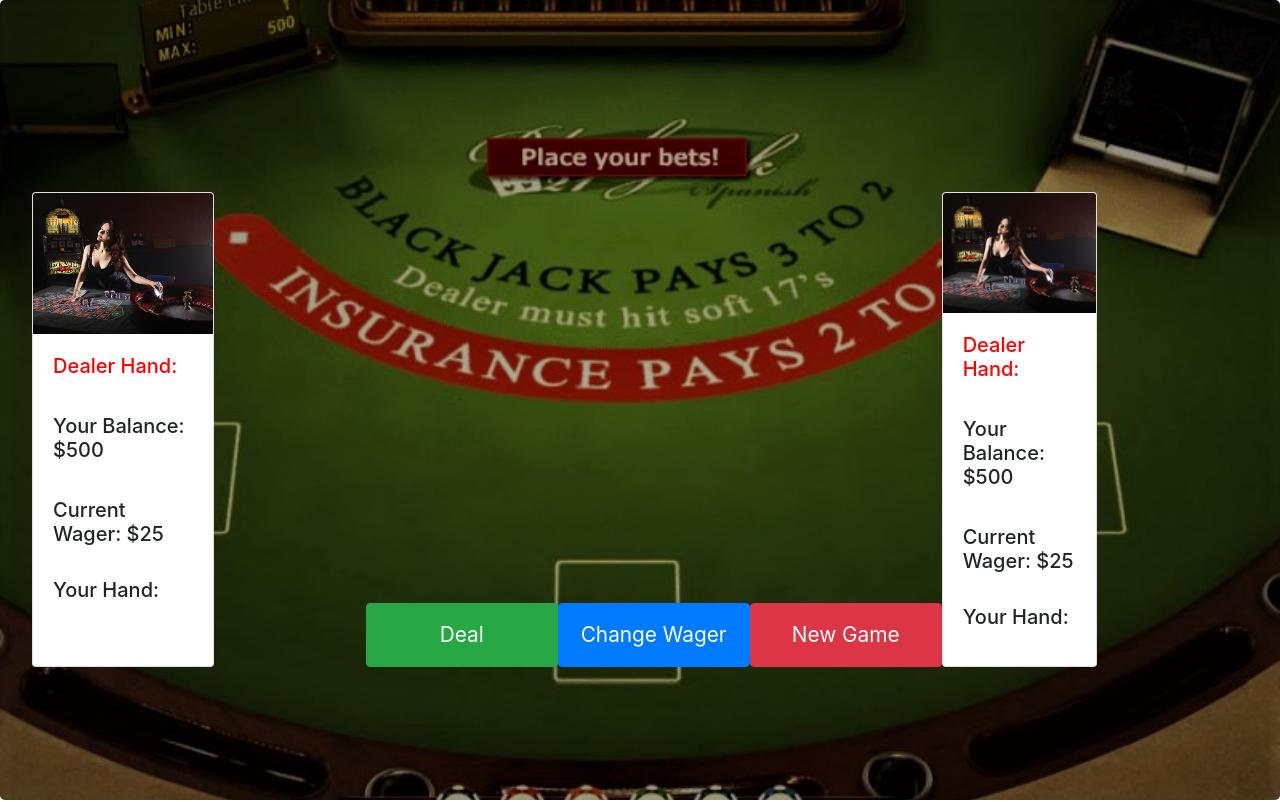
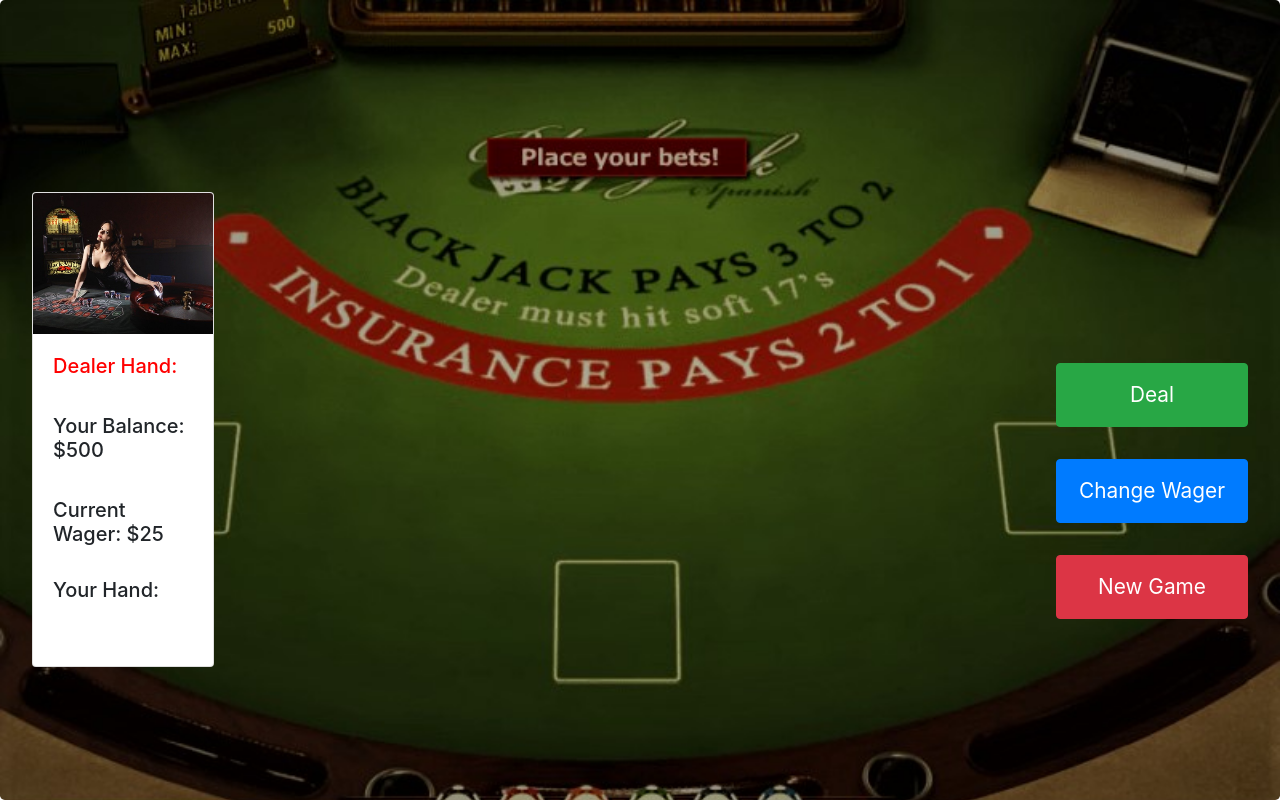
Before and after one commit to Spencer30/simple_blackjack, a plain HTML site: page index.html in a window 1280 px wide. Shown: the top 802 px of the page. Drawn offline with nearby package versions, Linux system fonts and the light colour scheme.

Commit message:
couple of elements got doubled, had to remove them

```diff
--- a/index.html
+++ b/index.html
@@ -93,27 +93,6 @@
         class="playingCard userCardSeven"
         src="images/3C.png"
       />
-
-      <button id="standBtn" class="btn btn-info stand">Stand</button>
-      <button id="hitBtn" class="btn btn-danger hit" onclick="">Hit</button>
-      <button id="deal" class="btn btn-success dealHand" onclick="deal(cardArray)">
-        Deal
-      </button>
-      <button id="wager" class="btn btn-primary wager" onclick="changeWager()">
-        Change Wager
-      </button>
-      <button id="newGame" class="btn btn-danger newGame" onclick="newGame()">New Game</button>
-      <div class="card" style="width: 18rem;">
-        <img class="card-img-top" src="images/girl.jpg" alt="Woman Dealer" />
-        <div class="card-body">
-          <h5 id="dealerHand" class="card-title">Dealer Hand: </h5>
-          <br />
-          <h5 id="balanceDisplay" class="card-title">Your Balance: $500</h5>
-          <br />
-          <h5 id="wagerDisplay">Current Wager: $25</h5>
-          <br />
-          <h5 id="handScore">Your Hand:  </h5>
-        </div>
     </div>
   </div>
   <div class="optionsContainer">
```
